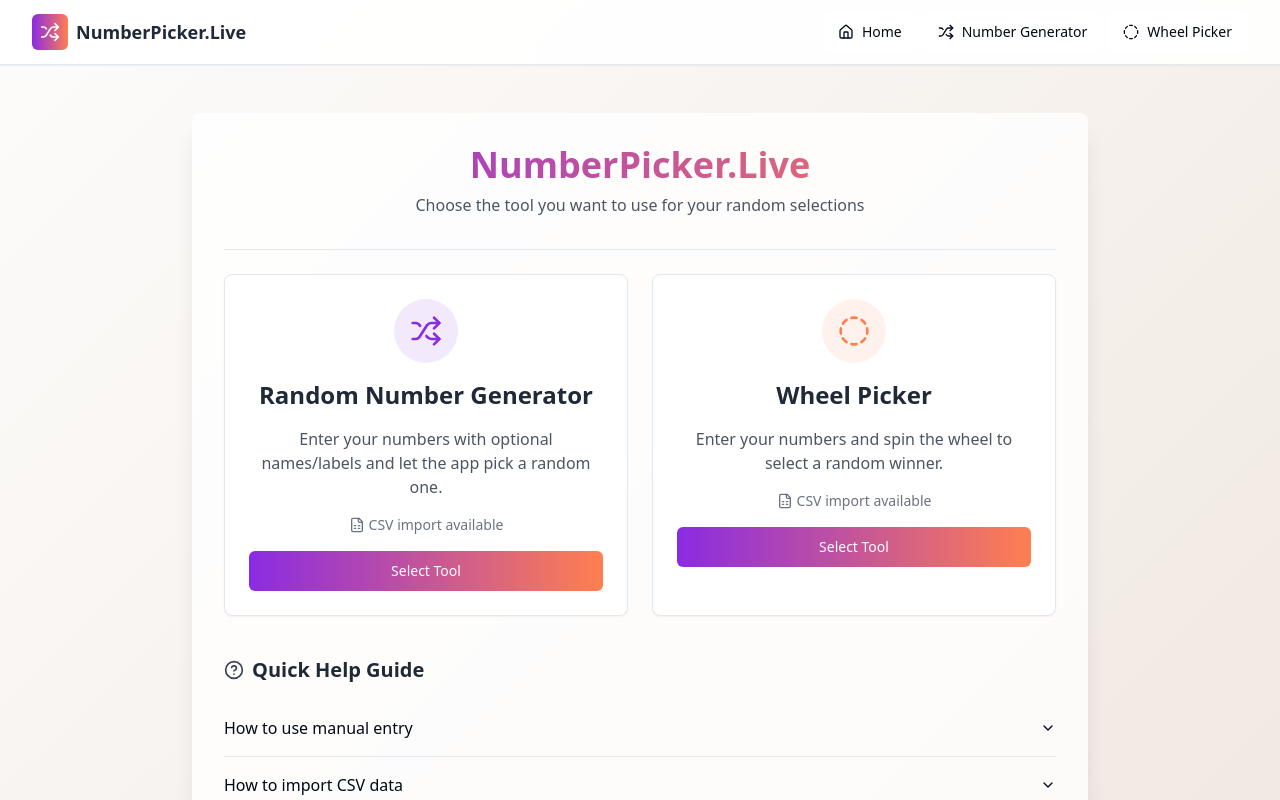
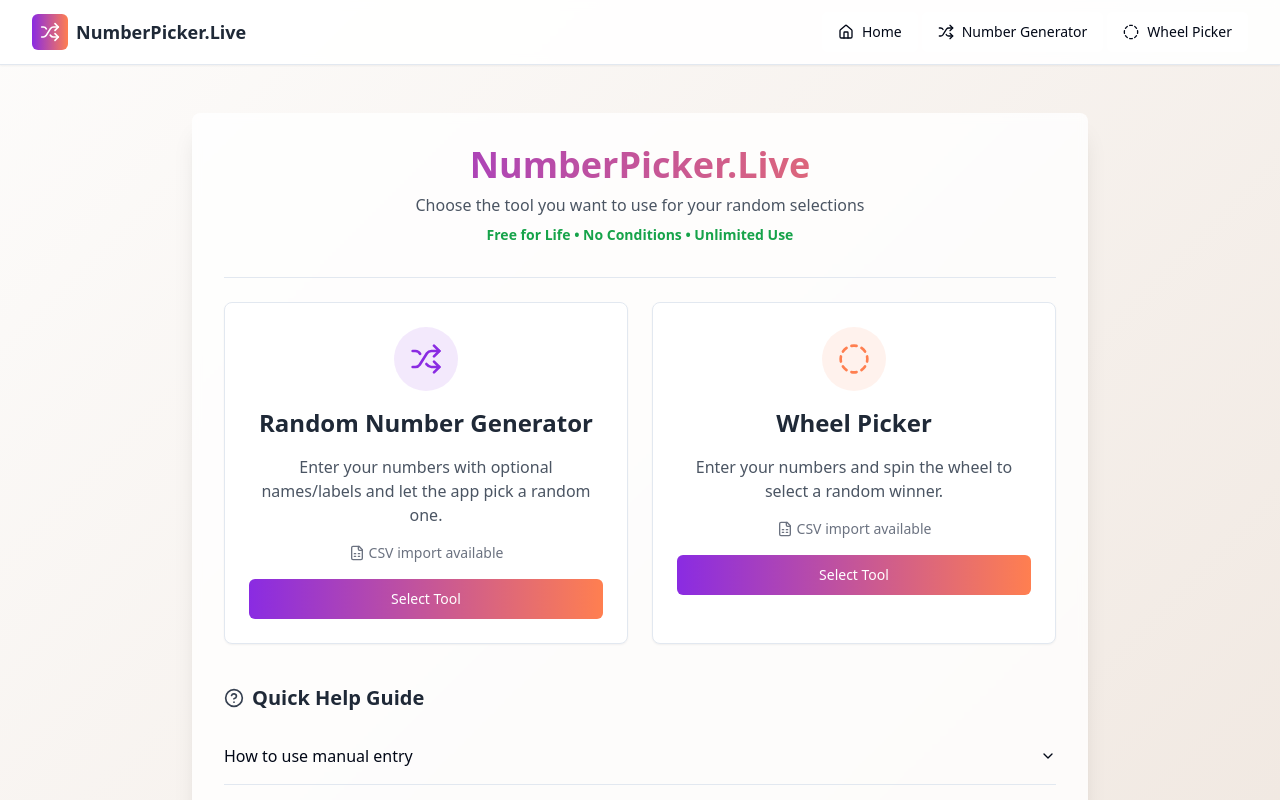
Before and after one commit to naquashm/lucky-number-selector-plus, a React (Vite) app: page / in a window 1280 px wide. Shown: the top 800 px of the page. Built offline with nearby package versions, Linux system fonts and the light colour scheme.

Commit message:
Add free for life mention
Mention that the tool is free for life in the hero section.

```diff
--- a/src/components/home/HomeHeader.tsx
+++ b/src/components/home/HomeHeader.tsx
@@ -11,6 +11,9 @@ const HomeHeader = () => {
       <p className="text-gray-600 mt-2">
         Choose the tool you want to use for your random selections
       </p>
+      <p className="text-green-600 text-sm mt-2 font-semibold">
+        Free for Life • No Conditions • Unlimited Use
+      </p>
     </header>
   );
 };
```
